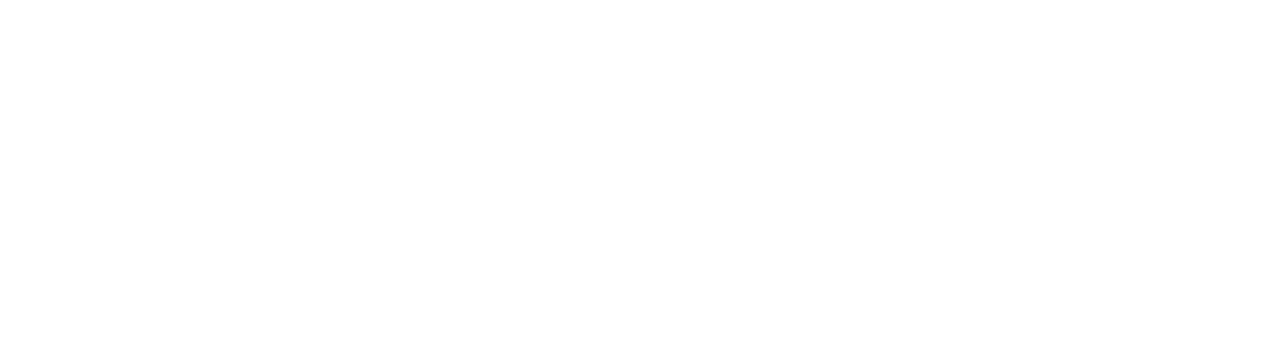
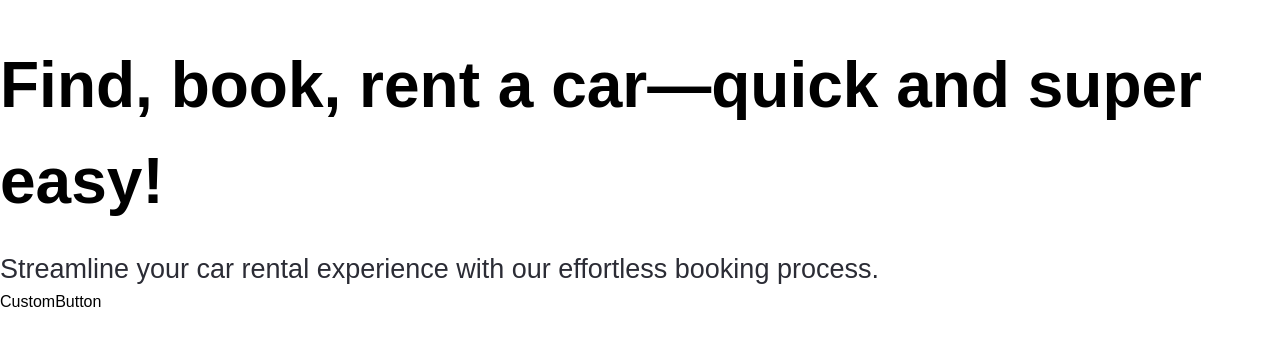
Before and after one commit to ThusharaSamaraweera/Car-hub-nextjs, a Next.js app: page / in a window 1280 px wide. Shown: the part 107-452 px from the top of the page. Built offline with nearby package versions, Linux system fonts and the light colour scheme.

Commit message:
init hero section

```diff
--- a/app/globals.css
+++ b/app/globals.css
@@ -9,7 +9,29 @@
   font-family: "Manrope", sans-serif;
 }
 
-/* START: General styles */
-.max-width {
-  @apply max-w-[1440px] mx-auto;
+/* START: Hero styles */
+.hero {
+  @apply flex xl:flex-row flex-col gap-5 relative z-0 max-w-[1440px] mx-auto;
 }
+
+.hero__title {
+  @apply 2xl:text-[72px] sm:text-[64px] text-[50px] font-extrabold;
+}
+
+.hero__subtitle {
+  @apply text-[27px] text-black-100 font-light mt-5;
+}
+
+.hero__image-container {
+  @apply xl:flex-[1.5] flex justify-end items-end w-full xl:h-screen;
+}
+
+.hero__image {
+  @apply relative xl:w-full w-[90%] xl:h-full h-[590px] z-0;
+}
+
+.hero__image-overlay {
+  @apply absolute xl:-top-24 xl:-right-1/2 -right-1/4 bg-hero-bg bg-repeat-round -z-10 w-full xl:h-screen h-[590px] overflow-hidden;
+}
+
+/* END: Hero styles */
--- a/app/page.tsx
+++ b/app/page.tsx
@@ -1,9 +1,10 @@
+import { Hero } from '@/components'
 import Image from 'next/image'
 
 export default function Home() {
   return (
-    <main className="over">
-
+    <main className="overflow-hidden">
+      <Hero />
     </main>
   )
 }
--- /dev/null
+++ b/components/Hero.tsx
@@ -0,0 +1,14 @@
+import React from "react";
+import { CustomButton } from "./custom/CustomButton";
+
+export default function Hero() {
+  return (
+    <div className="hero">
+      <div className="flex-1 pt-36 padding-x">
+        <h1 className="hero__title">Find, book, rent a car—quick and super easy!</h1>
+        <p className="hero__subtitle">Streamline your car rental experience with our effortless booking process.</p>
+        <CustomButton />
+      </div>
+    </div>
+  );
+}
--- /dev/null
+++ b/components/custom/CustomButton.tsx
@@ -0,0 +1,7 @@
+import React from 'react'
+
+export const CustomButton = () => {
+  return (
+    <div>CustomButton</div>
+  )
+}
--- /dev/null
+++ b/components/index.tsx
@@ -0,0 +1,7 @@
+import Hero from "./Hero";
+import { CustomButton } from "./custom/CustomButton";
+
+export {
+    Hero,
+    CustomButton
+}
--- a/tailwind.config.js
+++ b/tailwind.config.js
@@ -1,18 +1,34 @@
 /** @type {import('tailwindcss').Config} */
 module.exports = {
   content: [
-    './pages/**/*.{js,ts,jsx,tsx,mdx}',
-    './components/**/*.{js,ts,jsx,tsx,mdx}',
-    './app/**/*.{js,ts,jsx,tsx,mdx}',
+    "./pages/**/*.{js,ts,jsx,tsx,mdx}",
+    "./components/**/*.{js,ts,jsx,tsx,mdx}",
+    "./app/**/*.{js,ts,jsx,tsx,mdx}",
   ],
+  mode: "jit",
   theme: {
     extend: {
+      fontFamily: {
+        inter: ["Inter", "sans-serif"],
+      },
+      colors: {
+        "black-100": "#2B2C35",
+        "primary-blue": {
+          DEFAULT: "#2B59FF",
+          100: "#F5F8FF",
+        },
+        "secondary-orange": "#f79761",
+        "light-white": {
+          DEFAULT: "rgba(59,60,152,0.03)",
+          100: "rgba(59,60,152,0.02)",
+        },
+        grey: "#747A88",
+      },
       backgroundImage: {
-        'gradient-radial': 'radial-gradient(var(--tw-gradient-stops))',
-        'gradient-conic':
-          'conic-gradient(from 180deg at 50% 50%, var(--tw-gradient-stops))',
+        pattern: "url('/pattern.png')",
+        "hero-bg": "url('/hero-bg.png')",
       },
     },
   },
   plugins: [],
-}
+};
```
